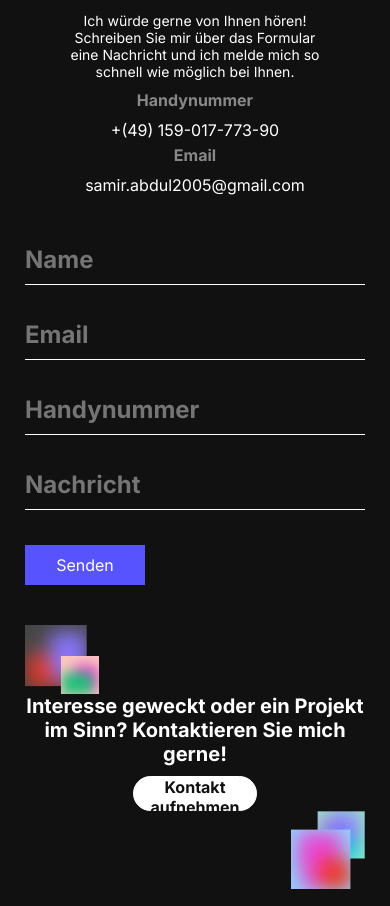
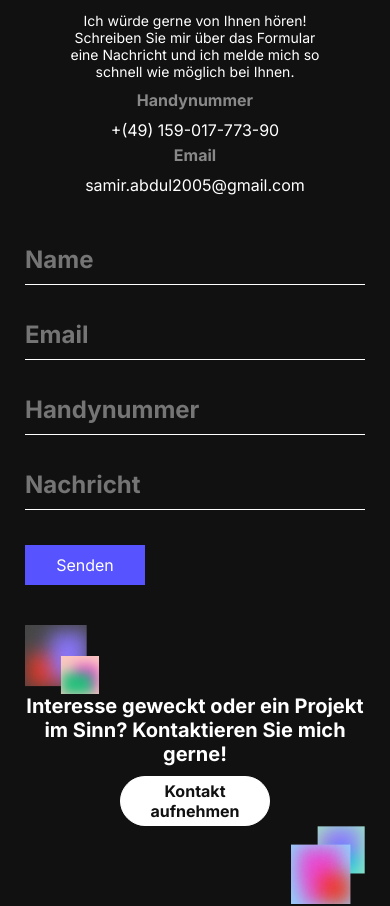
Before and after one commit to Stileexx/MainPortfolio, a plain HTML site: page contact.html in a window 390 px wide. Shown: the part 197-1103 px from the top of the page. Drawn offline with nearby package versions, Linux system fonts and the light colour scheme.

Commit message:
phone view contact button fix

```diff
--- a/style.css
+++ b/style.css
@@ -997,8 +997,8 @@ footer a {
   }
 
   .btn-callout {
-    width: 124px;
-    height: 35px;
+    width: 150px;
+    height: 50px;
     font-size: 16px;
   }
 
```
